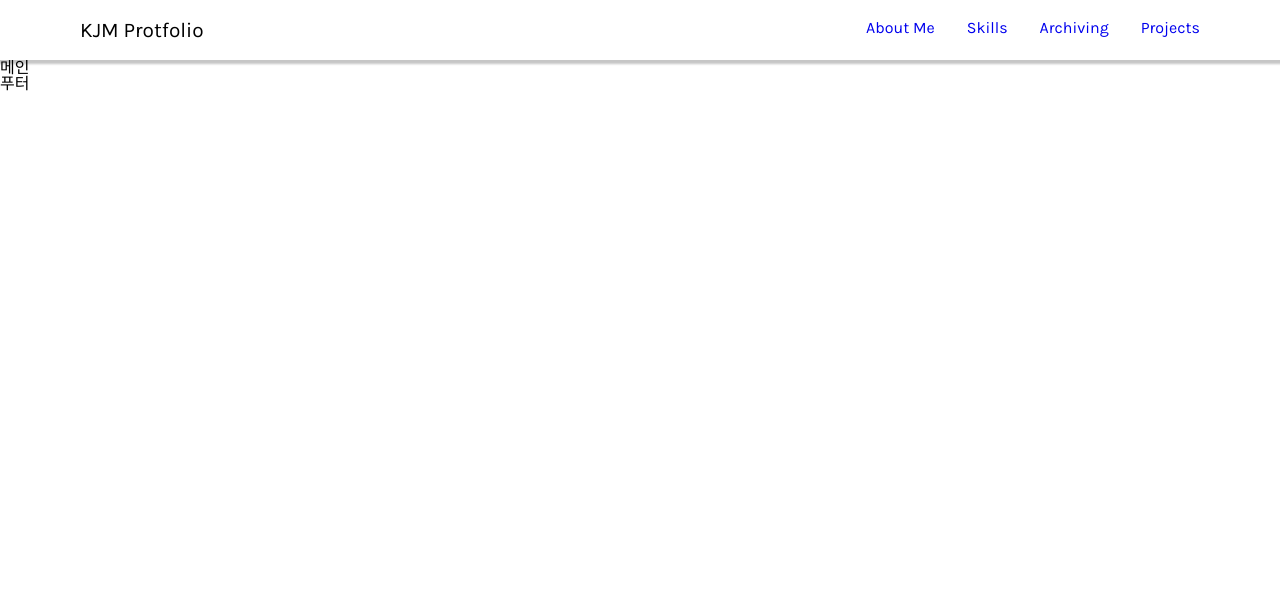
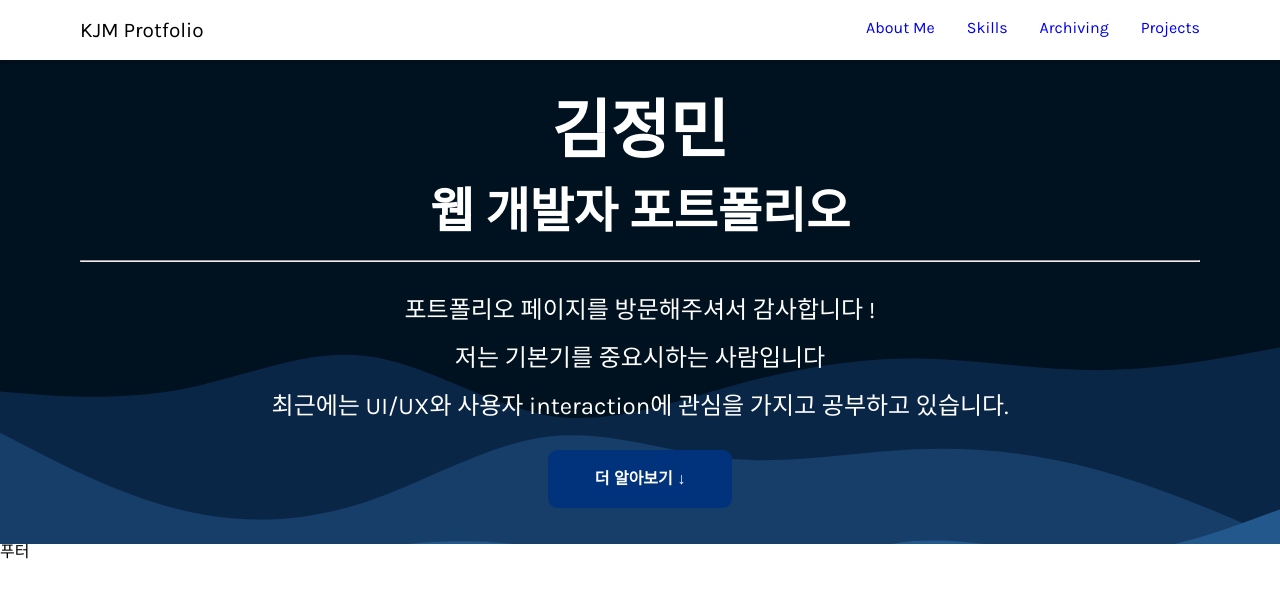
Before and after one commit to RAON0601/portfolio, a Next.js app: page / in a window 1280 px wide. Shown: the top 598 px of the page. Built offline with nearby package versions, Linux system fonts and the light colour scheme.

Commit message:
Intro 컴포넌트 완료

```diff
--- a/src/components/Header.tsx
+++ b/src/components/Header.tsx
@@ -8,7 +8,7 @@ export default function Header() {
 
   return (
     <header className={styles.header}>
-      <nav className={`${styles.navigation}`}>
+      <nav className={styles.navigation}>
         <Link href="/" className={styles["brand-name"]}>
           KJM Protfolio
         </Link>
--- /dev/null
+++ b/src/components/Intro.tsx
@@ -0,0 +1,32 @@
+import styles from "./intro.module.scss";
+
+export default function Intro() {
+  return (
+    <section className={styles.intro}>
+      <div className="container">
+        <h1 className={styles.name}>김정민</h1>
+        <h2 className={styles.position}>웹 개발자 포트폴리오</h2>
+
+        <hr className={styles.line} />
+
+        <p className={styles["intro-detail"]}>
+          포트폴리오 페이지를 방문해주셔서 감사합니다 !
+        </p>
+
+        <p className={styles["intro-detail"]}>
+          저는 기본기를 중요시하는 사람입니다
+        </p>
+
+        <p className={styles["intro-detail"]}>
+          최근에는 UI/UX와 사용자 interaction에 관심을 가지고 공부하고 있습니다.
+        </p>
+
+        <div className={styles["btn-wrapper"]}>
+          <button className={`${styles.btn} ${styles["btn-more"]}`}>
+            더 알아보기 ↓
+          </button>
+        </div>
+      </div>
+    </section>
+  );
+}
--- a/src/components/header.module.scss
+++ b/src/components/header.module.scss
@@ -10,6 +10,7 @@
   background-color: #fff;
   color: black;
   box-shadow: 0 2px 2px 2px rgba(9, 9, 9, 0.23);
+  z-index: 900;
 }
 
 .navigation {
@@ -43,11 +44,13 @@
     }
 
     :hover {
-      color: orange;
+      color: #0a2647;
+      font-weight: 700;
     }
 
     :active {
-      color: orangered;
+      color: #001220;
+      font-weight: bold;
     }
   }
 }
--- /dev/null
+++ b/src/components/intro.module.scss
@@ -0,0 +1,92 @@
+$btn_color: rgb(0, 51, 124);
+
+.intro {
+  position: relative;
+  background-image: url("/background.svg");
+  background-repeat: no-repeat; // background-image가 컨테이너를 가득 채우지 못할 경우에도 반복하지 않는다.
+  background-size: cover; // 사이즈가 container에 맞지 않아도 꽉 차도록 채운다.
+  background-position: center; // background-image가 컨테이너에 가운데로 오도록 한다.
+}
+
+.line {
+  margin: 1.5rem 0;
+}
+
+.name {
+  text-align: center;
+  color: white;
+  font-weight: bold;
+  font-size: 4rem;
+  padding: 1.5rem 0;
+}
+
+.position {
+  font-size: 3rem;
+  text-align: center;
+  color: white;
+  font-weight: bold;
+}
+
+.intro-detail {
+  font-size: 1.5rem;
+  color: white;
+  text-align: center;
+  line-height: 2rem;
+  padding: 8px 0;
+}
+
+.btn-wrapper {
+  display: flex;
+  justify-content: center;
+}
+
+.btn {
+  box-sizing: border-box;
+  appearance: none;
+  background-color: $btn_color;
+  border: 2px solid $btn_color;
+  border-radius: 0.6em;
+  color: white;
+  cursor: pointer;
+  display: flex;
+  align-self: center;
+  font-size: 1rem;
+  font-weight: 400;
+  line-height: 1;
+  margin: 20px;
+  padding: 1.2em 2.8em;
+  text-decoration: none;
+  text-align: center;
+  text-transform: uppercase;
+  font-family: "Montserrat", sans-serif;
+  font-weight: 700;
+  transition: box-shadow 300ms ease-in-out, color 300ms ease-in-out;
+
+  &:hover,
+  &:focus {
+    color: #fff;
+    outline: 0;
+    background-color: ligthen($btn_color, 10%);
+  }
+
+  &:hover {
+    box-shadow: 0 0 40px 40px $btn_color inset;
+  }
+}
+
+@media screen and (max-width: 768px) {
+  .intro-detail {
+    font-size: 1.125rem;
+  }
+}
+
+// .btn-more {
+//   display: block;
+//   background-color: #205295;
+//   color: white;
+//   margin: 0 auto;
+
+//   &:hover {
+//     cursor: pointer;
+//   }
+// }
--- a/src/pages/index.tsx
+++ b/src/pages/index.tsx
@@ -1,4 +1,5 @@
 import Header from "@/components/Header";
+import Intro from "@/components/Intro";
 import Head from "next/head";
 
 export default function Home() {
@@ -11,7 +12,9 @@ export default function Home() {
         <link rel="icon" href="/favicon.ico" />
       </Head>
       <Header />
-      <main>메인</main>
+      <main>
+        <Intro />
+      </main>
       <footer>푸터</footer>
     </>
   );
```
Also changed, not shown: public/background.svg (added).
